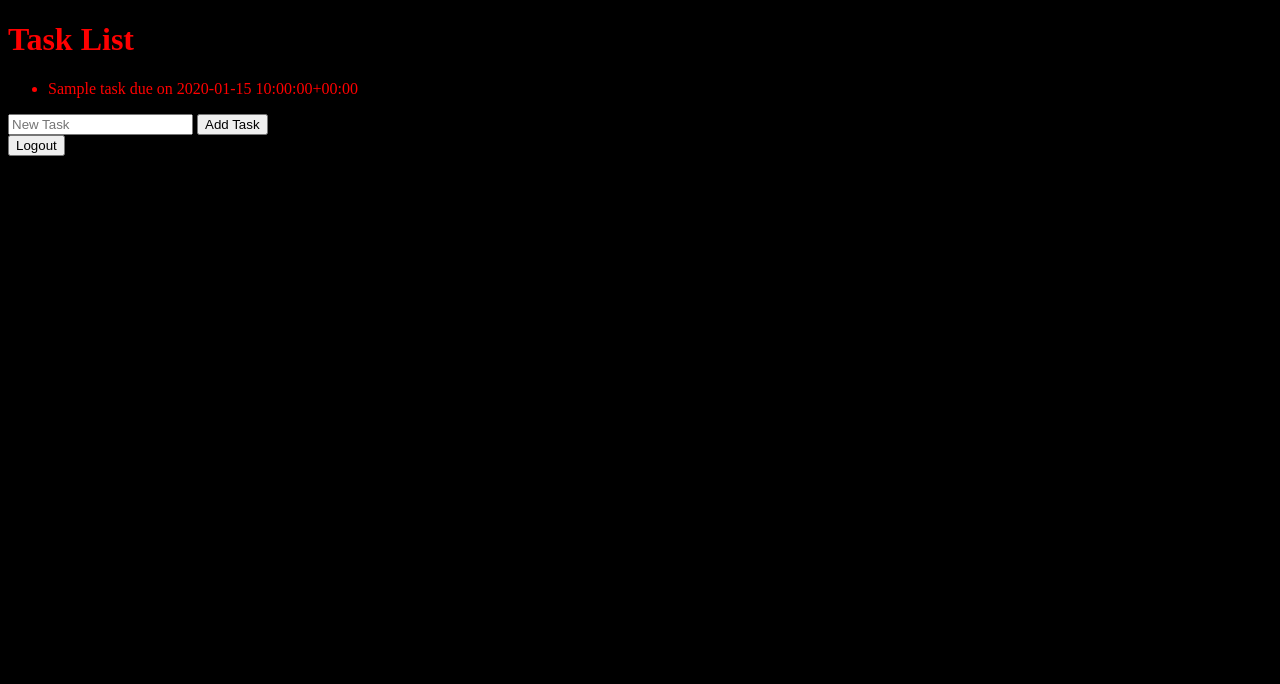
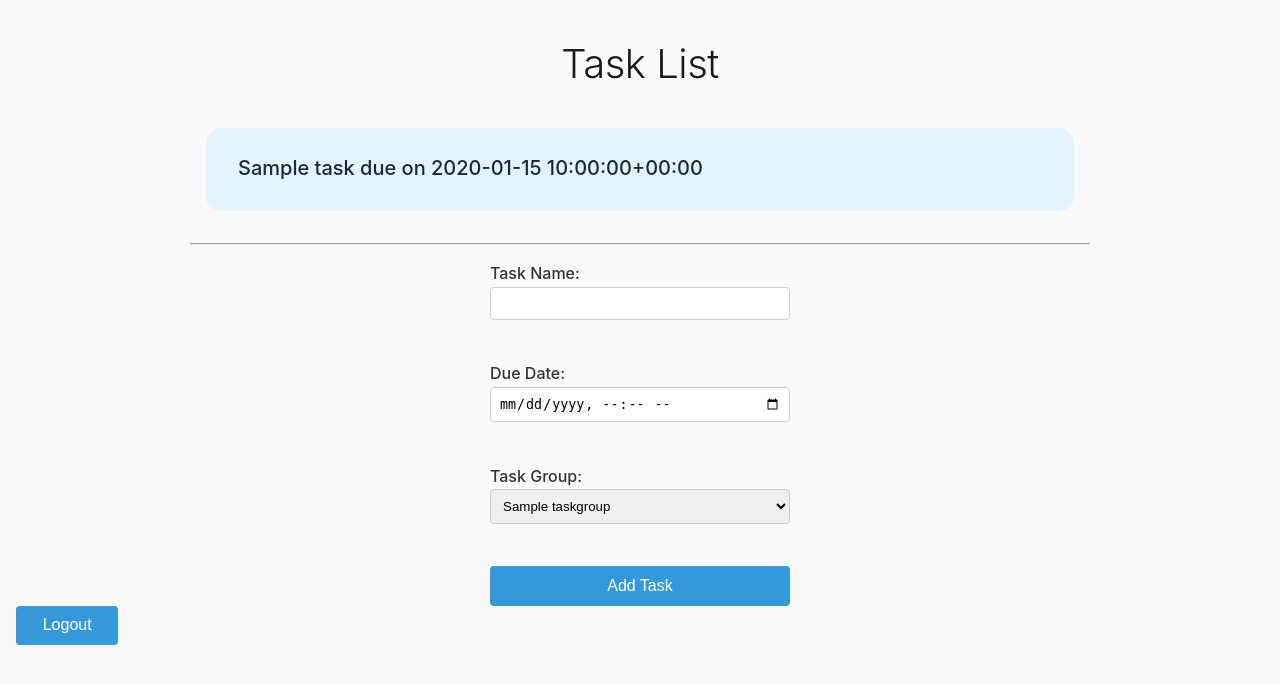
Before and after one commit to Zekiru/Django-Test, a Django app: page /task/list in a window 1280 px wide. Shown: the top 684 px of the page. Run offline with Django 5.2, Linux system fonts and the light colour scheme; a user stored in the database is signed in; tables that the repository leaves empty hold one stand-in row (values such as "Sample post").

Commit message:
Non-standard Form Implementation

```diff
--- a/mysite/static/css/styles.css
+++ b/mysite/static/css/styles.css
@@ -1,4 +1,175 @@
+/* Styling for the base template. */
+
+* {
+    margin: 0;
+    padding: 0;
+    box-sizing: border-box;
+}
+
 body {
-    background-color: black;
-    color: red;
+    background-color: #fafafa;
+    color: #2c3e50;
+    font-family: -apple-system, BlinkMacSystemFont, 'Segoe UI', Roboto, sans-serif;
+    line-height: 1.6;
+    padding: 2rem 1rem;
 }
+
+header {padding: 0.5rem 0;}
+
+nav {
+    position: sticky;
+    top: 0;
+    padding: 1.2rem 2rem;
+    display: flex;
+    justify-content: right;
+    gap: 2rem;
+    /* background-color: #fafafa; */
+}
+
+nav * {
+    margin-top: auto;
+    margin-bottom: auto;
+}
+
+h1 {
+    font-size: 2.5rem;
+    font-weight: 300;
+    margin-bottom: 2rem;
+    text-align: center;
+    letter-spacing: -0.5px;
+    color: #1a1a1a;
+}
+
+h2 {
+    font-size: 1.5rem;
+    font-weight: 400;
+    margin: 1.5rem 0 1rem 0;
+    color: #2c3e50;
+}
+
+h3 {
+    font-size: 1.25rem;
+    font-weight: 450;
+    margin: 0 0 0.2rem 1rem;
+    color: #1b2938;
+}
+
+#content {
+    max-width: 900px;
+    margin: 0 auto;
+}
+
+div {
+    display: flex;
+    flex-direction: column;
+    gap: 1rem;
+}
+
+.form-wrapper {
+    display: flex;
+    flex-direction: column;
+    align-items: center;
+    align-self: center;
+    gap: 1rem;
+    width: 100%;
+    max-width: 300px;
+    min-width: 200px;
+}
+
+.form-group {
+    display: flex;
+    flex-direction: column;
+    gap: 0.5rem;
+    align-items: left;
+    width: 100%;
+}
+
+.form-group input, .form-group select {
+    padding: 0.5rem;
+    border: 1px solid #ccc;
+    border-radius: 4px;
+    width: 100%;
+}
+
+.form-group label {
+    display: block;
+    font-weight: 500;
+    color: #333;
+}
+
+.list-item {
+    background-color: rgb(227, 242, 255);
+    border-radius: 15px;
+    padding: 1.5rem 1rem;
+    margin: 1rem;
+}
+
+ul {
+    margin: 0 0 0 3rem;
+}
+
+a {
+    color: #3498db;
+    text-decoration: none;
+    transition: color 0.2s ease;
+}
+
+a:hover {
+    color: #2980b9;
+}
+
+.btn, button {
+    display: block;
+    background-color: #3498db;
+    color: white;
+    border: none;
+    margin: 0;
+    padding: 0.67rem 1.67rem;
+    border-radius: 4px;
+    cursor: pointer;
+    font-size: 1rem;
+    transition: background-color 0.2s ease;
+    z-index: 2;
+}
+
+.align-left {
+    display: block;
+    margin: 0 auto 0 0;
+}
+
+.align-right {
+    display: block;
+    margin: 0 0 0 auto;
+}
+
+.margin-left {margin-left: 1rem;}
+.margin-left-2 {margin-left: 2rem;}
+
+.btn:hover {
+    background-color: #2980b9;
+    color: white;
+}
+
+table {
+    width: 100%;
+    border: 1px solid #dedede;
+    border-collapse: collapse;
+    margin: 1rem 0;
+}
+
+table th, table td {
+    padding: 0.75rem;
+    text-align: left;
+    border: 2px solid #dedede;
+}
+
+footer {
+    margin-top: 2rem;
+    text-align: center;
+    color: #999;
+    font-size: 0.9rem;
+}
+
+/* table tr:nth-child(even) {
+    background-color: #dedede;
+} */
--- a/mysite/task/views.py
+++ b/mysite/task/views.py
@@ -18,14 +18,17 @@
     def get_context_data(self, **kwargs):
         context = super().get_context_data(**kwargs)
         context['tasks'] = Task.objects.all()
+        context['taskgroups'] = TaskGroup.objects.all()
         return context
 
     def post(self, request, *args, **kwargs):
         # print(request.POST.get('task_name'))
         task_name = request.POST.get('task_name')
+        due_date = request.POST.get('due_date')
+        taskgroup = request.POST.get('taskgroup')
         Task.objects.create(
             name=task_name,
-            due_date="2026-12-31T23:59:59",
-            taskgroup=TaskGroup.objects.first()
+            due_date=due_date,
+            taskgroup=TaskGroup.objects.get(id=taskgroup)
         )
         return redirect('task-list')
--- a/mysite/templates/tasks/task_list.html
+++ b/mysite/templates/tasks/task_list.html
@@ -3,16 +3,38 @@
 
 {% block title %}Task List{% endblock %}
 {% block content %}
-    <h1>Task List</h1>
-    <ul>
+    <section>
+        <h1>Task List</h1>
         {% for task in tasks %}
-            <li>{{ task }}</li>
+            <div class="list-item">
+                <h3>{{ task }}</h3>
+            </div>
         {% endfor %}
-    </ul>
-
-    <form method="POST">
-        {% csrf_token %}
-        <input type="text" name="task_name" placeholder="New Task">
-        <button type="submit">Add Task</button>
-    </form>
+    </section>
+    <hr>
+    <section class="form-wrapper">
+        <form method="POST" class="form-group">
+            {% csrf_token %}
+            <label for="task_name">
+                <span>Task Name:</span>
+                <input type="text" name="task_name" id="task_name">
+            </label>
+            <br>
+            <label for="due_date">
+                <span>Due Date:</span>
+                <input type="datetime-local" name="due_date" id="due_date">
+            </label>
+            <br>
+            <label for="taskgroup">
+                <span>Task Group:</span>
+                <select name="taskgroup" id="taskgroup">
+                    {% for taskgroup in taskgroups %}
+                        <option value="{{ taskgroup.id }}">{{ taskgroup.name }}</option>
+                    {% endfor %}
+                </select>
+            </label>
+            <br>
+            <button type="submit">Add Task</button>
+        </form>
+    </section>
 {% endblock %}
```
